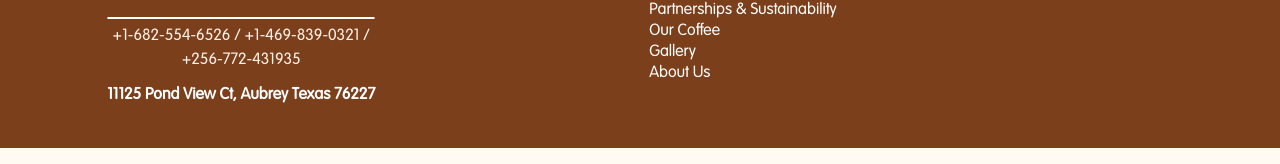
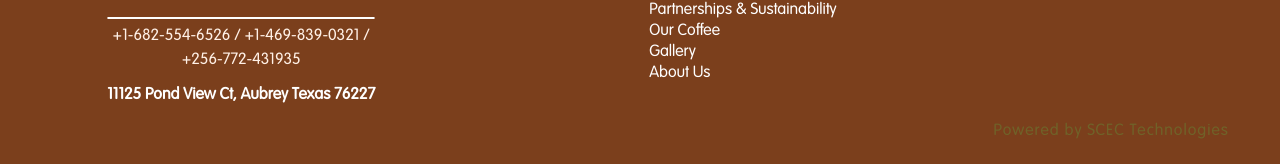
Before and after one commit to tanish256/Ram-ch, a plain HTML site: page index.html in a window 1280 px wide. Shown: the part 2565-2729 px from the top of the page. Drawn offline with nearby package versions, Linux system fonts and the light colour scheme; a script that the page names is missing.

Commit message:
add sponsor label

```diff
--- a/index.html
+++ b/index.html
@@ -148,6 +148,9 @@
                    <i class="fa fa-2x fa-twitter-square"></i>
                 </ul>
             </div>
+            <div class="sponsored">
+                <a href="https://scec-technologies.com/">Powered by SCEC Technologies</a>
+              </div>
         </footer>
                   <!-- Modal for enlarging image -->
                   <div id="modal" class="modal">
--- a/style.css
+++ b/style.css
@@ -963,3 +963,14 @@ footer {
   .fa-envelope-o{
     color: rgb(228, 84, 84);
   }
+  .sponsored{
+    width: 100%;
+    display: flex;
+    justify-content: flex-end;
+    a{
+        color: rgba(80, 203, 80, 0.25);
+        margin: 0;
+        letter-spacing: 1px;
+        text-decoration: none;
+    }
+  }
```
Also changed, not shown: about-us.html (+3 -0 lines), coffee.html (+3 -0 lines), contact.html (+3 -0 lines), gallery.html (+3 -0 lines), partnerships.html (+3 -0 lines), services.html (+3 -0 lines).
